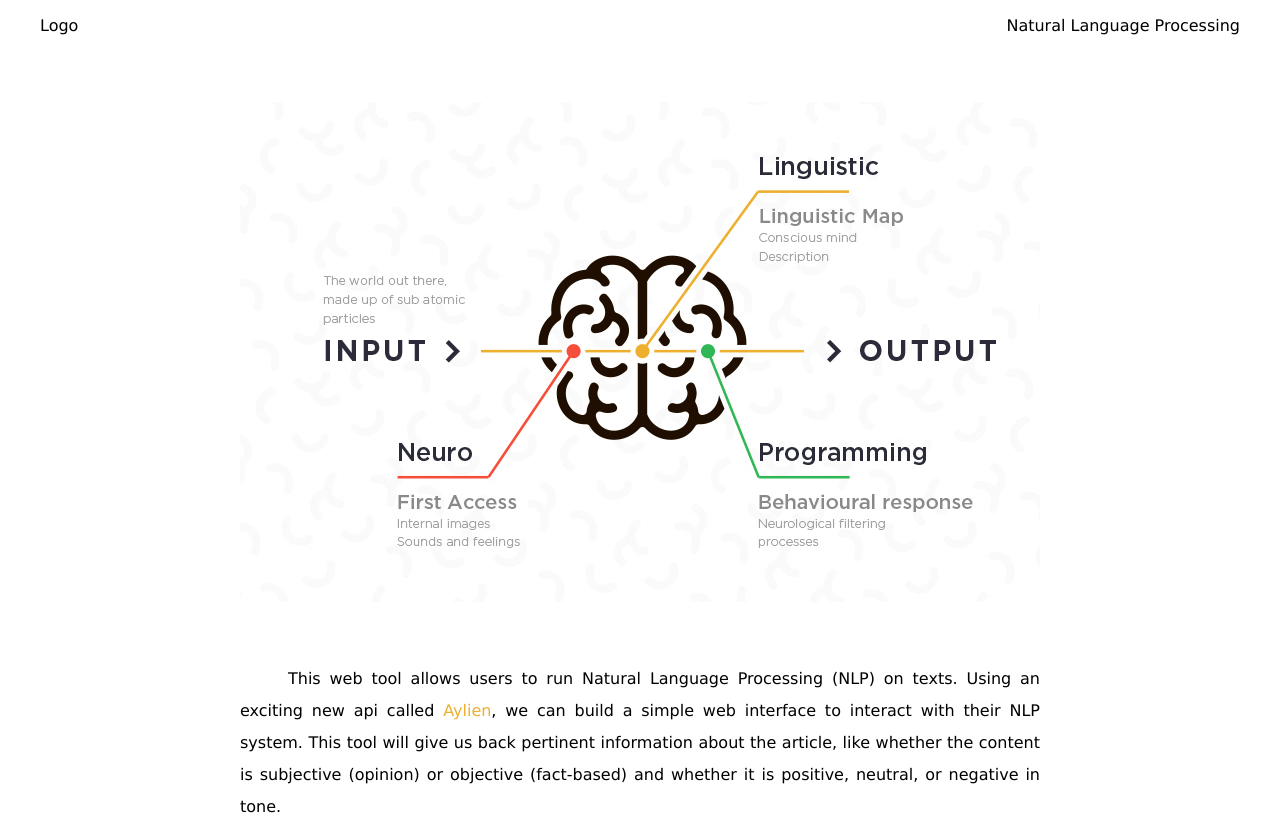
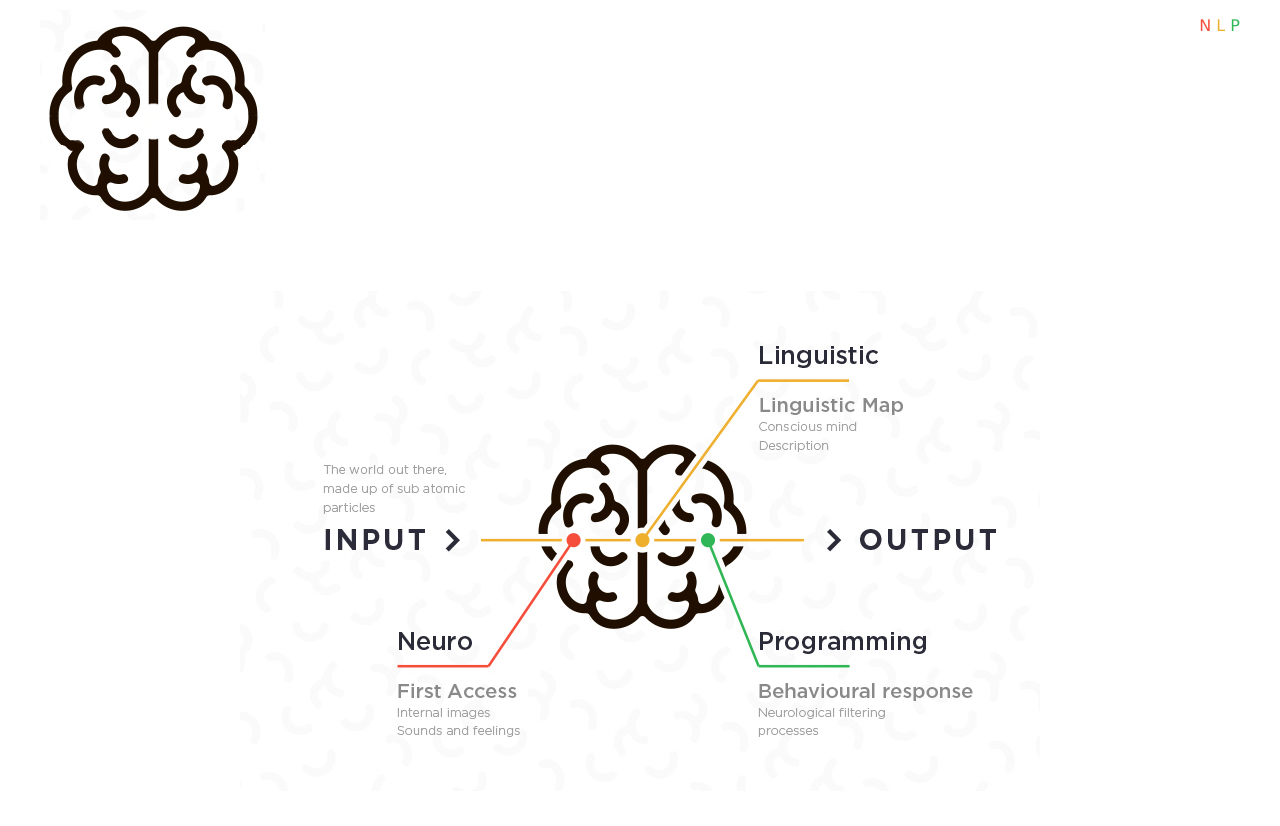
Before and after one commit to adriflorence/Natural-Language-Processing, a website built with webpack: page src/client/views/index.html in a window 1280 px wide. Shown: the top 826 px of the page. Built offline with nearby package versions, Linux system fonts and the light colour scheme.

Commit message:
chore: adds logo

```diff
--- a/src/client/index.js
+++ b/src/client/index.js
@@ -6,10 +6,15 @@ import './styles/footer.scss'
 import './styles/form.scss'
 import './styles/header.scss'
 
+// adds main image to screen
 import mainImage from './images/nlp.jpg'
-
 const imageContainer = document.getElementById('main_image');
 imageContainer.src = mainImage;
+
+// adds logo to screen
+import logo from './images/logo.png'
+const logoContainer = document.getElementById('logo');
+logoContainer.src = logo;
 
 // Js files are being exported to 'Client' library (Output set in webpack.dev.js)
 export {
--- a/src/client/views/index.html
+++ b/src/client/views/index.html
@@ -9,10 +9,12 @@
 
         <header class="header">
             <div class="logo">
-                Logo
+                <img id="logo" alt="drawing of a brain used as a logo for Natural Langyage Processing">
             </div>
             <div class="title">
-                Natural Language Processing
+                <span style="color: #f54d3b">N</span>
+                <span style="color: #edb02e">L</span>
+                <span style="color: #30b955">P</span>
             </div>
         </header>
 
```
Also changed, not shown: src/client/images/logo.png (added).
